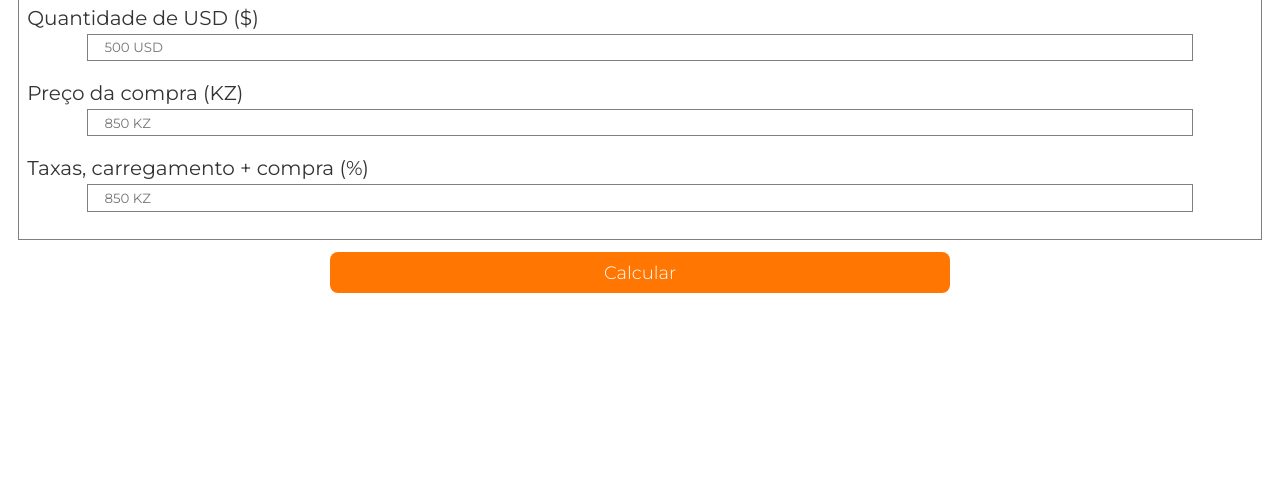
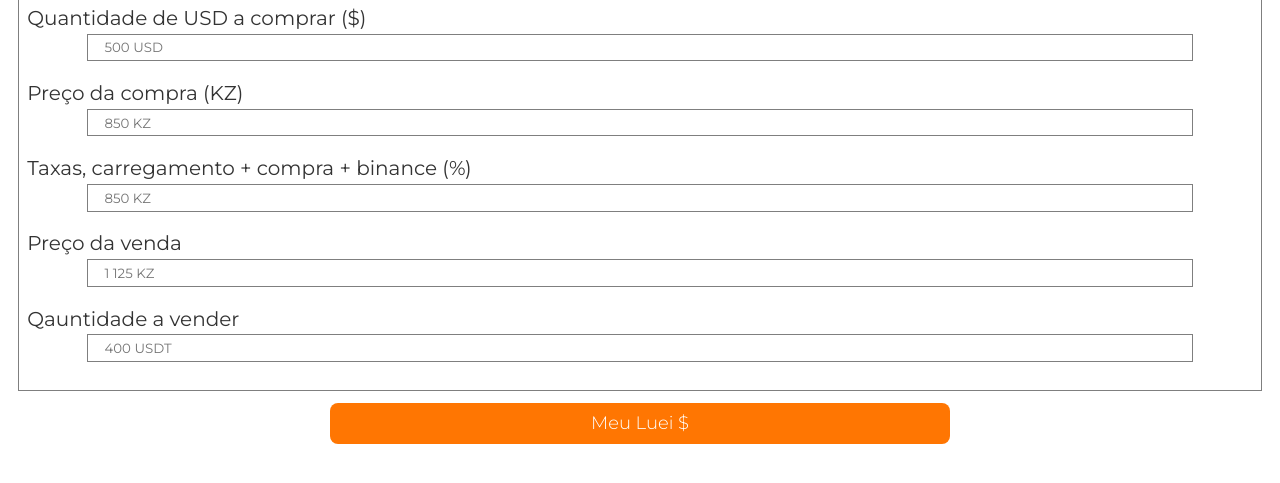
Before and after one commit to Bapolo/luei, a plain HTML site: page index.html in a window 1280 px wide. Shown: the part 133-616 px from the top of the page. Drawn offline with Linux system fonts and the light colour scheme.

Commit message:
Add files via upload

```diff
--- a/index.html
+++ b/index.html
@@ -18,17 +18,23 @@
 			<section id="investimento">
 				<h2>Investimento: </h2>
 
-				<label for="quantidadeDeUSD">Quantidade de USD ($)</label>
+				<label for="quantidadeDeUSD">Quantidade de USD a comprar ($)</label>
 				<input type="number" name="quantidadeDeUSD" id="quantidadeDeUSD" placeholder="500 USD" min="0" max="10000">
 
 				<label for="precoDaCompra">Preço da compra (KZ)</label>
 				<input type="number" name=""  id="precoDaCompra" placeholder="850 KZ">
 
-				<label for="taxas">Taxas, carregamento + compra (%)</label>
+				<label for="taxas">Taxas, carregamento + compra + binance (%)</label>
 				<input type="number" name="" id="taxas" placeholder="850 KZ">
+
+				<label for="precoDaVenda">Preço da venda</label>
+				<input type="number" name="" id="precoDaVenda" placeholder="1 125 KZ">
+
+				<label for="quantidadeAVender">Qauntidade a vender</label>
+				<input type="number" name="" id="quantidadeAVender" placeholder="400 USDT">
 			</section>
 
-			<button id="calcular">Calcular</button>
+			<button id="calcular">Meu Luei $</button>
 		</main>
 		<footer>
 
--- a/style.css
+++ b/style.css
@@ -11,6 +11,7 @@ body
 {
 	padding: 1.2rem;
 	font-size: 20px;
+	max-width: 100%;
 }
 
 #container
@@ -18,6 +19,7 @@ body
 	display: flex;
 	flex-direction: column;
 	align-items: center;
+	max-width: 100%;
 }
 
 #investimento
```
